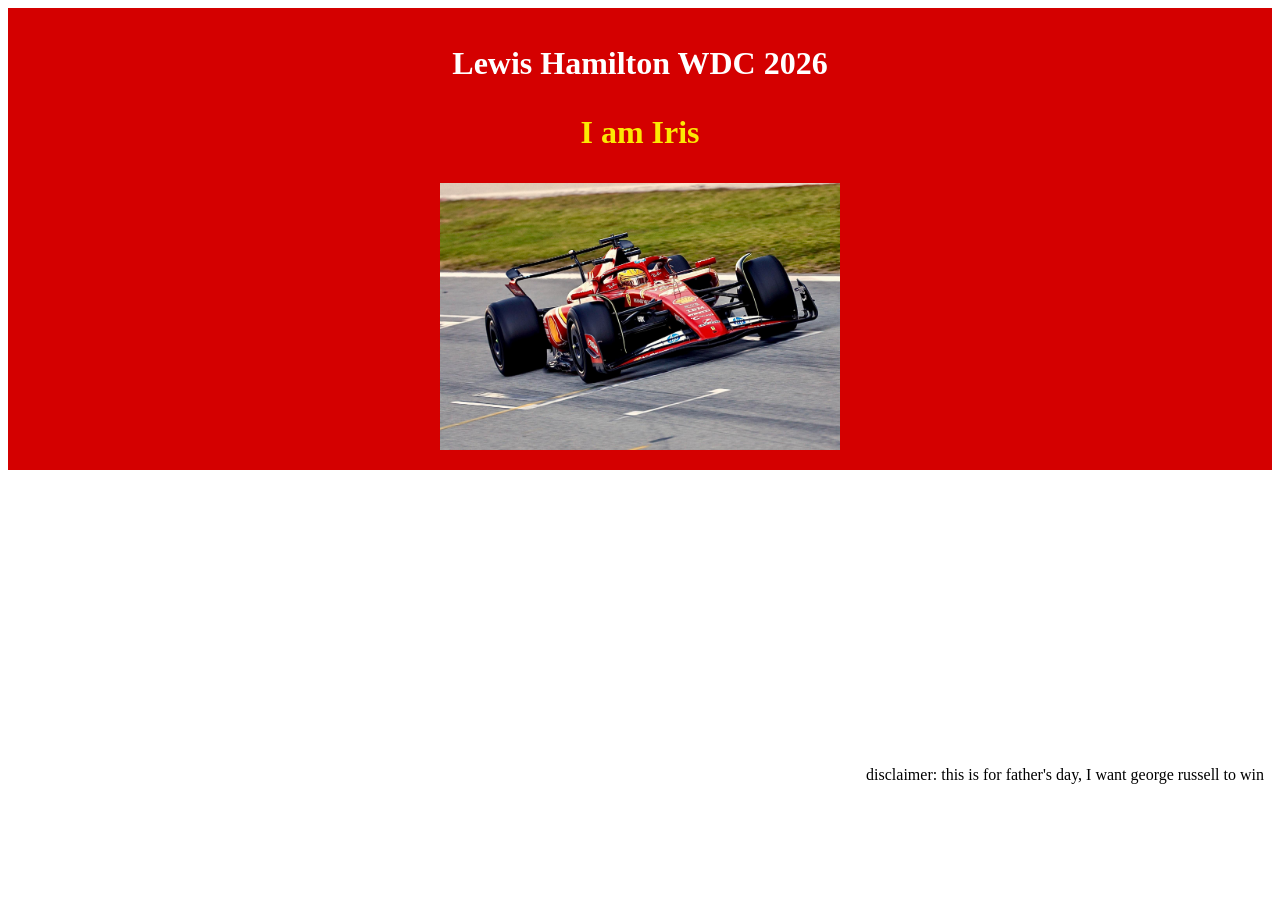
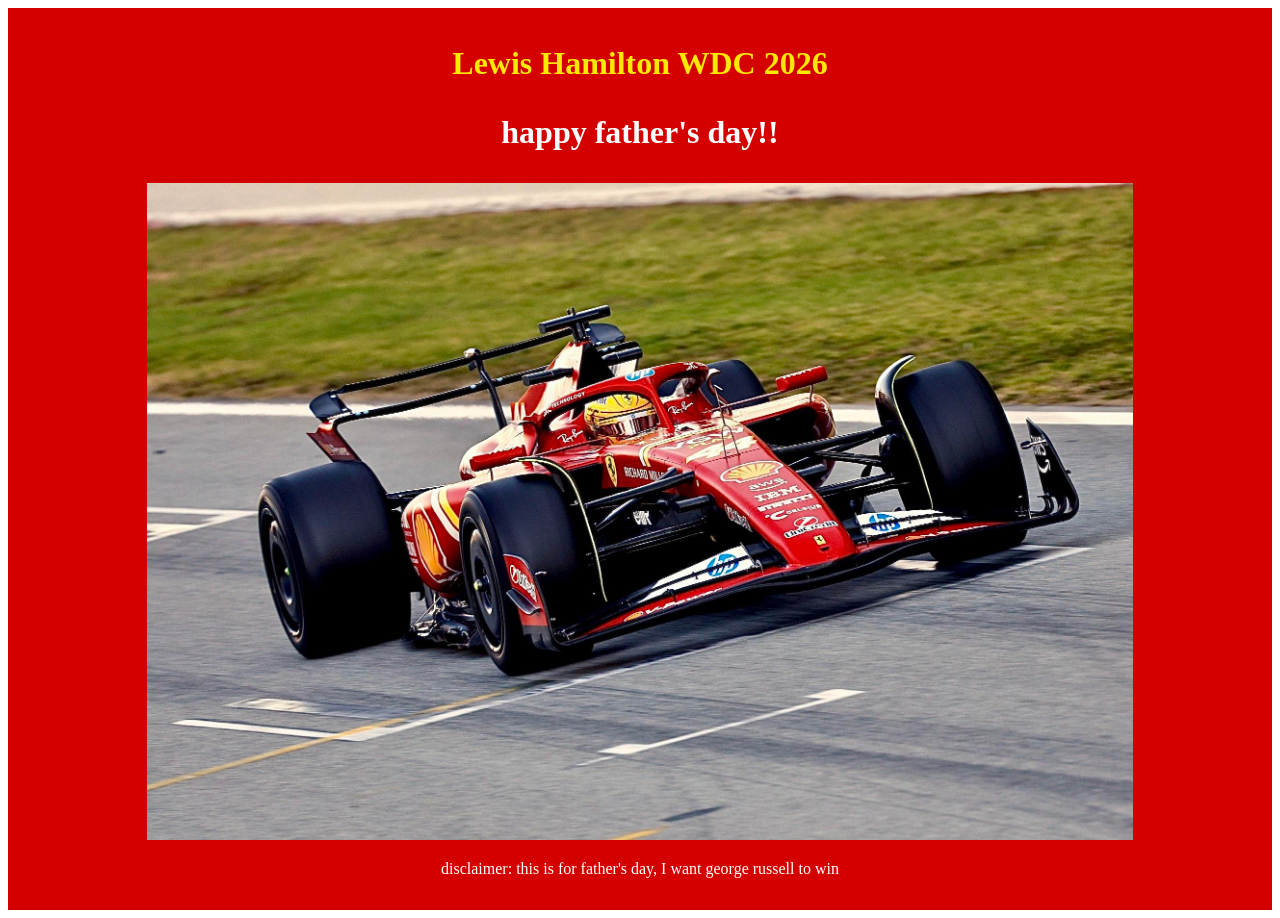
Before and after one commit to craftyreader/f1-information-app, a plain HTML site: page index.html in a window 1280 px wide. Before the commit the page ends 800 px from the top, so only its background shows below. Drawn offline with nearby package versions, Linux system fonts and the light colour scheme.

Commit message:
father's day pt2

```diff
--- a/index.html
+++ b/index.html
@@ -15,8 +15,8 @@
 
 <div class="container">
     <h1 class="lh44">Lewis Hamilton WDC 2026</h1>
-    <p class="i-am-iris">I am Iris</p>
-    <img src="lh44_ferraricar.jpg" width="400">
+    <p class="i-am-iris">happy father's day!!</p>
+    <img id="lh44image" src="lh44_ferraricar.jpg">
     <p class="footer">disclaimer: this is for father's day, I want george russell to win</p>
 
 </div>
--- a/style.css
+++ b/style.css
@@ -6,17 +6,22 @@
 }
 
 .i-am-iris {
-    color: #FCE903;
+    color: white;
     font-weight: bold;
     font-size: 24pt;
 }
 
 .lh44 {
+    color: #FCE903;
+}
+
+.footer {
+    /* position: fixed; */
+    bottom: 0;
+    /* right: 1rem; */
     color: white;
 }
 
-.footer {
-    position: fixed;
-    bottom: 0;
-    right: 1rem;
+#lh44image {
+    max-width: 80%;
 }
```
